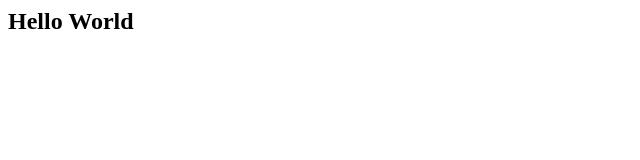
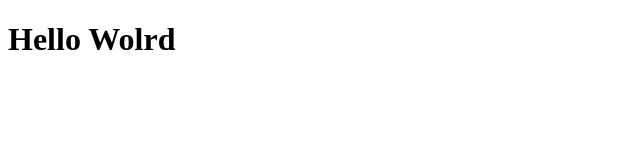
Before and after one commit to heybee72/ehaAcademyAssignments, a plain HTML site: page helloworld.html in a window 1280 px wide. Shown: the whole page, without its empty margins (0-640 px from the left). Drawn offline with Linux system fonts and the light colour scheme.

Commit message:
Add files via upload

```diff
--- a/helloworld.html
+++ b/helloworld.html
@@ -1,3 +1,9 @@
+<!DOCTYPE html>
 <html>
-	<h2>Hello World</h2>
+<head>
+	<title>My First Website</title>
+</head>
+<body>
+	<h1>Hello Wolrd</h1>
+</body>
 </html>
```
